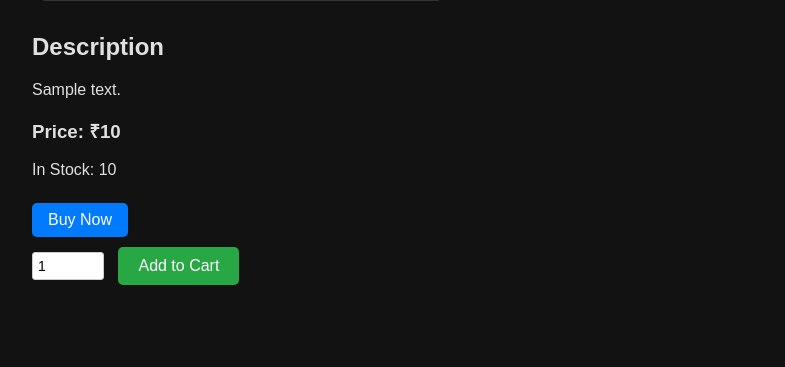
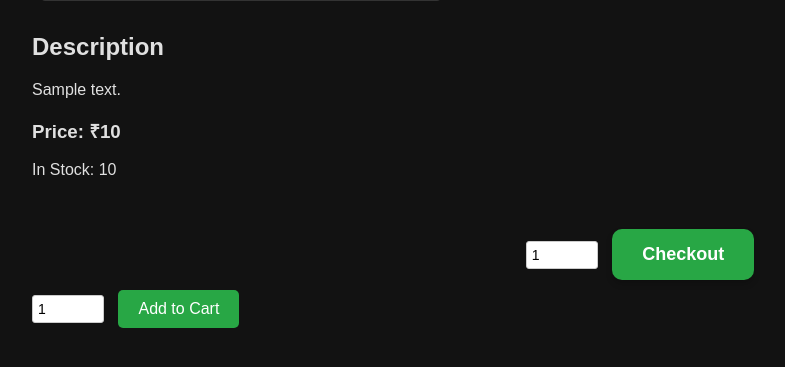
Before and after one commit to OmGoyal27/shopping-app-template, a Flask app: template templates/product.html in a window 1280 px wide. Shown: the part 417-784 px from the top of the page, without its empty margins (0-785 px from the left). Run offline with Flask 3, Linux system fonts and the light colour scheme; the template is opened without the code that fills it: most values are stand-ins (such as "Sample title", 1, 10 or a date in 2020); grey boxes marked "Sample" are stand-in pictures.

Commit message:
Implement detailed cart functionality and update product page for direct checkout

```diff
--- a/app.py
+++ b/app.py
@@ -120,6 +120,23 @@
     session["cart"] = cart
     return redirect(url_for("cart"))
 
+def get_detailed_cart(product_name: str, quantity: int, detailed_cart: list = None):
+    if not detailed_cart:
+        detailed_cart = []
+
+    product_path = os.path.join(PRODUCTS_DIR, product_name, "details.json")
+    if os.path.exists(product_path):
+        with open(product_path, "r") as file:
+            product_details = json.load(file)
+            detailed_cart.append({
+                "name": product_name,
+                "quantity": quantity,
+                "price": product_details.get("price", 0),
+                "total_cost": quantity * product_details.get("price", 0)
+            })
+
+    return detailed_cart
+
 @app.route("/buy", methods=["POST", "GET"])
 def buy():
     if request.method == "GET":
@@ -129,19 +146,24 @@
     detailed_cart = []
 
     for product_name, quantity in cart.items():
-        product_path = os.path.join(PRODUCTS_DIR, product_name, "details.json")
-        if os.path.exists(product_path):
-            with open(product_path, "r") as file:
-                product_details = json.load(file)
-                detailed_cart.append({
-                    "name": product_name,
-                    "quantity": quantity,
-                    "price": product_details.get("price", 0),
-                    "total_cost": quantity * product_details.get("price", 0)
-                })
+        detailed_cart = get_detailed_cart(product_name, quantity, detailed_cart)
 
     # Pass the detailed cart as a query parameter to the checkout page
     return render_template("checkout.html", cart=detailed_cart)
+
+@app.route("/buy_now", methods=["GET", "POST"])
+def buy_now():
+    if request.method == "GET":
+        return redirect(url_for("cart"))
+
+    data = request.form
+    product_name = data.get("product_name")
+    quantity = int(data.get("quantity", 1))
+
+    detailed_cart = get_detailed_cart(product_name, quantity)
+
+    return render_template("checkout.html", cart=detailed_cart)
+
 
 @app.route("/checkout")
 def checkout():
--- a/templates/product.html
+++ b/templates/product.html
@@ -26,7 +26,13 @@
                 <p class="out-of-stock">This product is currently unavailable for purchase.</p>
                 {% elif product.stock > 0 %}
                 <p class="in-stock">In Stock: {{ product.stock }}</p>
-                <a href="#" class="btn">Buy Now</a>
+                <div class="checkout-container">
+                    <form action="{{ url_for('buy_now') }}" method="post">
+                        <input type="hidden" name="product_name" value="{{ product.name }}">
+                        <input type="number" name="quantity" value="1" min="1" max="{{ product.stock }}">
+                        <button type="submit" class="btn buy-btn">Checkout</button>
+                    </form>
+                </div>
                 <form action="{{ url_for('add_to_cart', product_name=product.name) }}" method="post">
                     <input type="number" name="quantity" value="1" min="1" max="{{ product.stock }}">
                     <button type="submit">Add to Cart</button>
```
